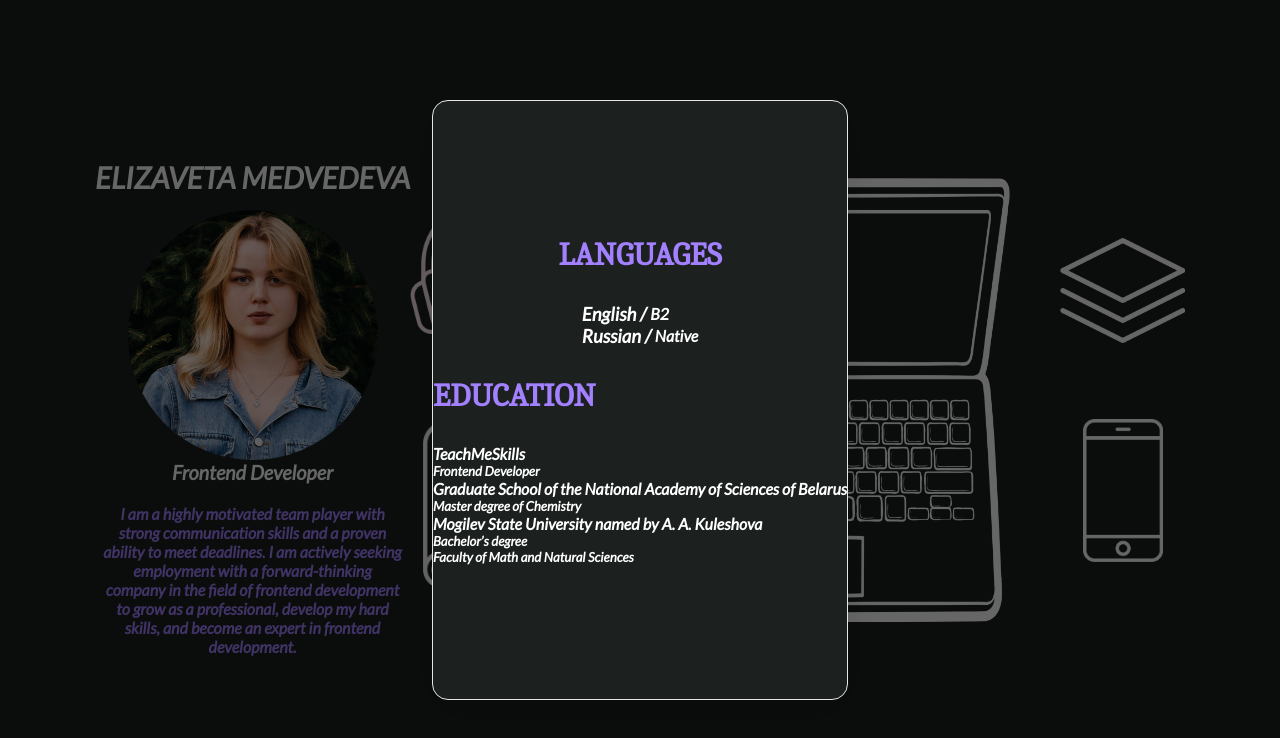
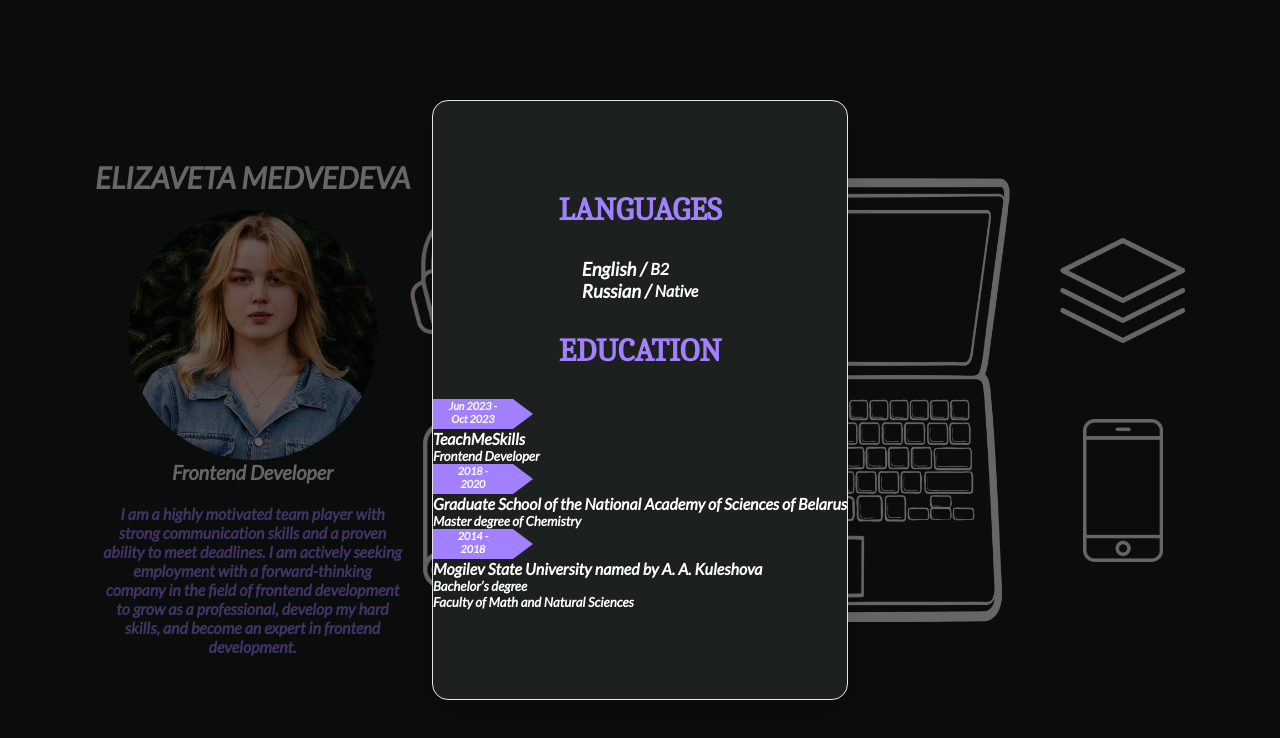
Before and after one commit to ElizabethMedvedeva/cv_medvedeva, a React (Create React App) app: page / in a window 1280 px wide. Both pictures are taken after a click on the element 485 px from the left and 510 px from the top of the page. Shown: the top 738 px of the page. Built offline with nearby package versions, Linux system fonts and the light colour scheme.

Commit message:
add bookmarks

```diff
--- a/src/components/education/education.Styled.ts
+++ b/src/components/education/education.Styled.ts
@@ -1,14 +1,40 @@
 import styled from "styled-components";
 
-export const EducationContainer = styled.div``;
+import { HELIOTROPE_COLORS, WHITE_COLORS } from "../const";
+
+export const EducationContainer = styled.div`
+  display: flex;
+  flex-direction: column;
+  align-items: center;
+`;
 
 export const EducationTitle = styled.div`
   margin-bottom: 30px;
   h1 {
-    color: #a280ff;
+    color: ${HELIOTROPE_COLORS};
     font-family: "Caladea", serif;
   }
 `;
 export const EducationContent = styled.div`
-  color: #ffffff;
+  color: ${WHITE_COLORS};
 `;
+
+export const Bookmark = styled.div`
+  display: flex;
+`;
+export const Rectangle = styled.div`
+  width: 80px;
+  height: 0;
+  border-bottom: 30px solid ${HELIOTROPE_COLORS};
+  display: flex;
+  flex-direction: column;
+  align-items: center;
+  color: ${WHITE_COLORS};
+`;
+export const Triangle = styled.div`
+  width: 0;
+  height: 0;
+  border-top: 15px solid transparent;
+  border-bottom: 15px solid transparent;
+  border-left: 20px solid ${HELIOTROPE_COLORS};
+`;
--- a/src/components/education/education.tsx
+++ b/src/components/education/education.tsx
@@ -1,7 +1,10 @@
 import {
+  Bookmark,
   EducationContainer,
   EducationContent,
   EducationTitle,
+  Rectangle,
+  Triangle,
 } from "./education.Styled";
 
 export const Education = () => {
@@ -12,19 +15,37 @@ export const Education = () => {
       </EducationTitle>
       <EducationContent>
         <div>
-          <img></img>
+          <Bookmark>
+            <Rectangle>
+              <h6>Jun 2023 -</h6>
+              <h6>Oct 2023</h6>
+            </Rectangle>
+            <Triangle></Triangle>
+          </Bookmark>
           <h4>TeachMeSkills</h4>
           <h5>Frontend Developer</h5>
         </div>
         <div>
-          <img></img>
+          <Bookmark>
+            <Rectangle>
+              <h6>2018 -</h6>
+              <h6>2020</h6>
+            </Rectangle>
+            <Triangle></Triangle>
+          </Bookmark>
           <h4>
             Graduate School of the National Academy of Sciences of Belarus
           </h4>
           <h5>Master degree of Chemistry</h5>
         </div>
         <div>
-          <img></img>
+          <Bookmark>
+            <Rectangle>
+              <h6>2014 -</h6>
+              <h6>2018</h6>
+            </Rectangle>
+            <Triangle></Triangle>
+          </Bookmark>
           <h4>Mogilev State University named by A. A. Kuleshova</h4>
           <h5>Bachelor’s degree</h5>
           <h5>Faculty of Math and Natural Sciences</h5>
```
